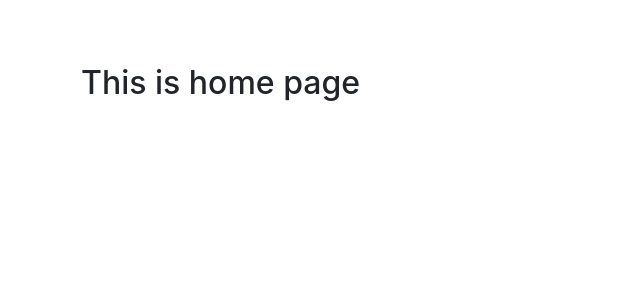
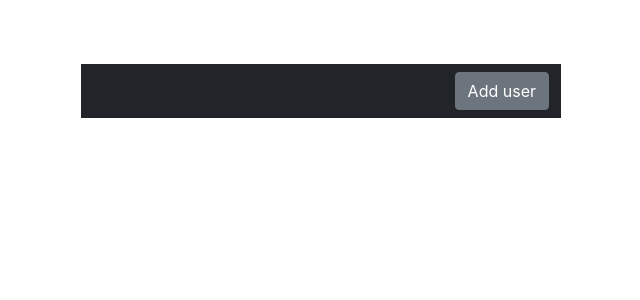
Before and after one commit to bellicose77/react-crud-recape, a React (Create React App) app: page / in a window 1280 px wide. Shown: the top 300 px of the page, without its empty margins (319-959 px from the left). Built offline with nearby package versions, Linux system fonts and the light colour scheme.

Commit message:
heading done

```diff
--- a/src/components/Heading/Heading.js
+++ b/src/components/Heading/Heading.js
@@ -1,11 +1,20 @@
 import React from 'react';
-import { Navbar } from 'reactstrap';
+import { Link } from 'react-router-dom';
+import { Button, Nav, Navbar, NavbarBrand, NavItem } from 'reactstrap';
 
 const Heading = () => {
     return (
         <div>
-         <Navbar>
+         <Navbar color='dark'>
+          <NavbarBrand href='/'></NavbarBrand>
+          <Nav>
+              <NavItem>
+                  <Link to="/adduser">
+                  <Button className='btn btn-primary'>Add user</Button>
+                  </Link>
 
+              </NavItem>
+          </Nav>
         </Navbar>
         </div>
     );
--- a/src/components/Home/Home.js
+++ b/src/components/Home/Home.js
@@ -1,9 +1,10 @@
 import React from 'react';
+import Heading from '../Heading/Heading';
 
 const Home = () => {
     return (
         <div>
-           <h2>This is home page</h2>
+          <Heading></Heading>
         </div>
     );
 };
```
